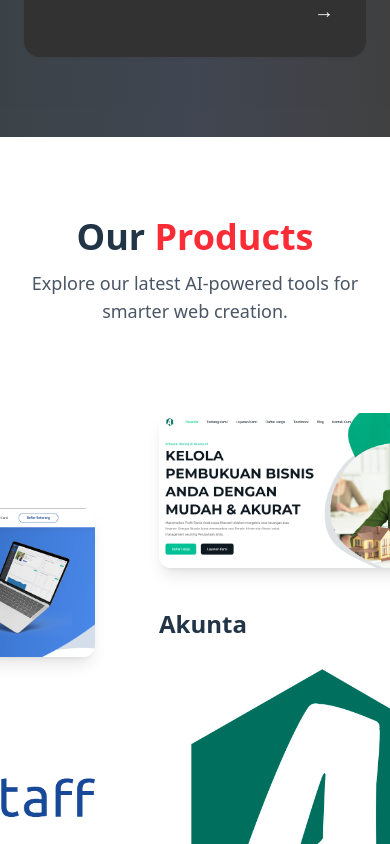
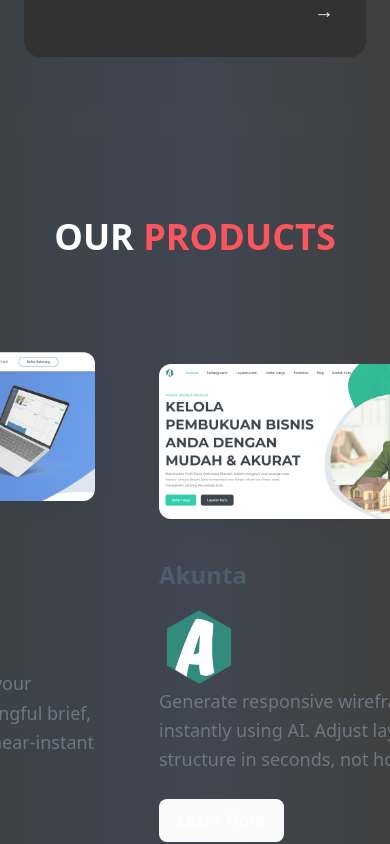
Before and after one commit to RamWi/redsystemprofile, a React (Vite) app: page / in a window 390 px wide. Shown: the part 2180-3024 px from the top of the page. Built offline with nearby package versions, Linux system fonts and the light colour scheme.

Commit message:
Perbaikan warning pada navbar & Overlay. OurProductLand versi horizontal

```diff
--- a/src/components/Navbar.jsx
+++ b/src/components/Navbar.jsx
@@ -40,7 +40,7 @@
 
                 {/* --- Dropdown Menu --- */}
                 {isDropdownOpen && (
-                    <div className={`absolute left-0 top-full mt-[20px] w-48 bg-[#0B141A]/95 backdrop-blur-md rounded-md shadow-lg border border-gray-700
+                    <div className={`absolute left-0 top-full mt-5 w-48 bg-[#0B141A]/95 backdrop-blur-md rounded-md shadow-lg border border-gray-700
                         text-gray-300 transition-all duration-300 origin-top transform z-50
                         ${
                             isDropdownOpen
@@ -50,32 +50,32 @@
                         >
 
                         {/* invisible hover bridge (prevents flicker) */}
-                        <div className="absolute -top-[20px] left-0 w-full h-[20px] bg-transparent"></div>
+                        <div className="absolute -top-5 left-0 w-full h-5 bg-transparent"></div>
 
                         <a
                             href="#web"
-                            className="block flex justify-center items-center h-15 px-4 py-2 hover:bg-white/10 hover:text-white transition-all duration-200"
+                            className="flex justify-center items-center h-15 px-4 py-2 hover:bg-white/10 hover:text-white transition-all duration-200"
                         >
                             Website Development
                         </a>
 
                         <a
                             href="#mobile"
-                            className="block flex justify-center items-center h-15 px-4 py-2 hover:bg-white/10 hover:text-white transition-all duration-200"
+                            className="flex justify-center items-center h-15 px-4 py-2 hover:bg-white/10 hover:text-white transition-all duration-200"
                         >
                             Mobile Apps Development
                         </a>
 
                         <a
                             href="#uiux"
-                            className="block flex items-center h-15 px-4 py-2  hover:bg-white/10 hover:text-white transition-all duration-200"
+                            className="flex items-center h-15 px-4 py-2  hover:bg-white/10 hover:text-white transition-all duration-200"
                         >
                             ERP Develpoment
                         </a>
 
                         <a
                             href="#uiux"
-                            className="block flex items-center h-15 px-4 py-2 hover:bg-white/10 hover:text-white transition-all duration-200"
+                            className="flex items-center h-15 px-4 py-2 hover:bg-white/10 hover:text-white transition-all duration-200"
                         >
                             IT Consultation
                         </a>
--- a/src/components/NavbarOverlay.jsx
+++ b/src/components/NavbarOverlay.jsx
@@ -93,7 +93,7 @@
                         </li>
                     </ul>
 
-                    <hr class="border-t-3 border-white-500 w-20 my-5 rounded-full w-80" />
+                    <hr class="border-t-3 border-white-500 my-5 rounded-full w-100" />
 
                     <div className="flex justify-center items-center gap-8 mb-6 text-gray-400">
                         <a
--- a/src/components/OurProductLand.jsx
+++ b/src/components/OurProductLand.jsx
@@ -69,15 +69,12 @@
     }, []);
 
     return (
-        <section className="w-full bg-white py-20 overflow-hidden">
+        <section className="w-full py-20 overflow-hidden bg-gradient-to-r from-[#0B141A] via-[#111827] to-[#111111] opacity-80">
             {/* Title */}
             <div className="text-center mb-10">
-                <h2 className="text-4xl md:text-5xl font-bold">
-                    Our <span className="text-red-500">Products</span>
+                <h2 className="text-4xl md:text-5xl font-bold text-white">
+                    OUR <span className="text-red-500">PRODUCTS</span>
                 </h2>
-                <p className="text-gray-600 mt-3 text-lg">
-                    Explore our latest AI-powered tools for smarter web creation.
-                </p>
             </div>
 
             {/* Scroll Snap Container */}
@@ -88,7 +85,7 @@
                 {products.map((item) => (
                     <div
                         key={item.id}
-                        className="w-full flex-shrink-0 snap-center flex flex-col md:flex-row items-center justify-center px-8 md:px-24 py-12 gap-10"
+                        className="w-full shrink-0 snap-center flex flex-col md:flex-row items-center justify-center px-8 md:px-24 py-12 gap-10"
                     >
                         {/* Image */}
                         <div className="w-full md:w-1/2">
@@ -104,7 +101,7 @@
                             <h3 className="text-2xl md:text-3xl font-bold mb-4">
                                 {item.title}
                             </h3>
-                            <img src={item.logo} alt={item.logo} />
+                            <img src={item.logo} alt={item.logo} className="h-20 object-contain items-start" />
                             <p className="text-gray-600 text-lg mb-6 leading-relaxed">
                                 {item.desc}
                             </p>
```
